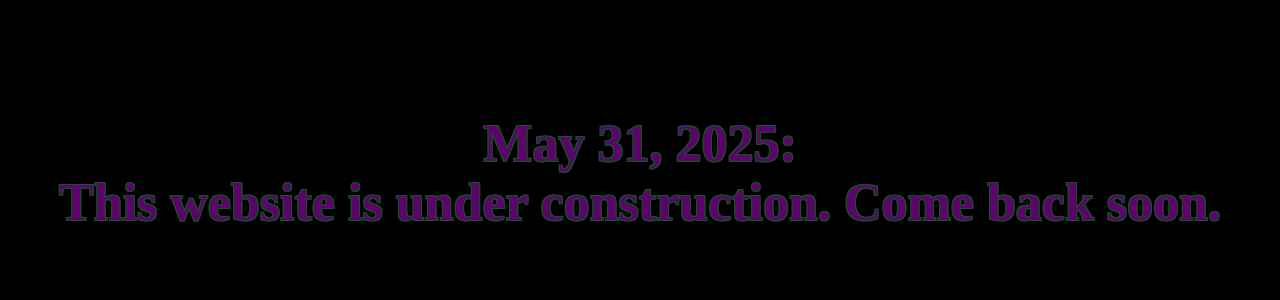
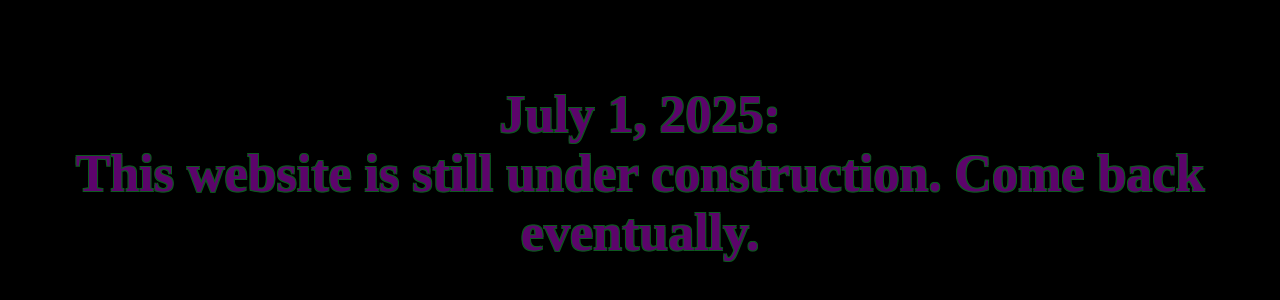
Before and after one commit to kuudzuu/kuudzu.com, a plain HTML site: page under.html in a window 1280 px wide. Shown: the part 196-496 px from the top of the page. Drawn offline with nearby package versions, Linux system fonts and the light colour scheme.

Commit message:
construction message update

```diff
--- a/under.html
+++ b/under.html
@@ -18,7 +18,7 @@
   <!------------------------------------------ Body ------------------------------------------>
   <body id="NotFoundContent">
   <div id="Face">
-    <h1 id="Warning">May 31, 2025: <br> This website is under construction. Come back soon.</h1>
+    <h1 id="Warning">July 1, 2025: <br> This website is still under construction. Come back eventually.</h1>
   </div>
   <!----------------------------------------- Scripts ---------------------------------------->
     <script src="https://ajax.googleapis.com/ajax/libs/jquery/3.7.1/jquery.min.js" type="text/javascript"></script>
```
